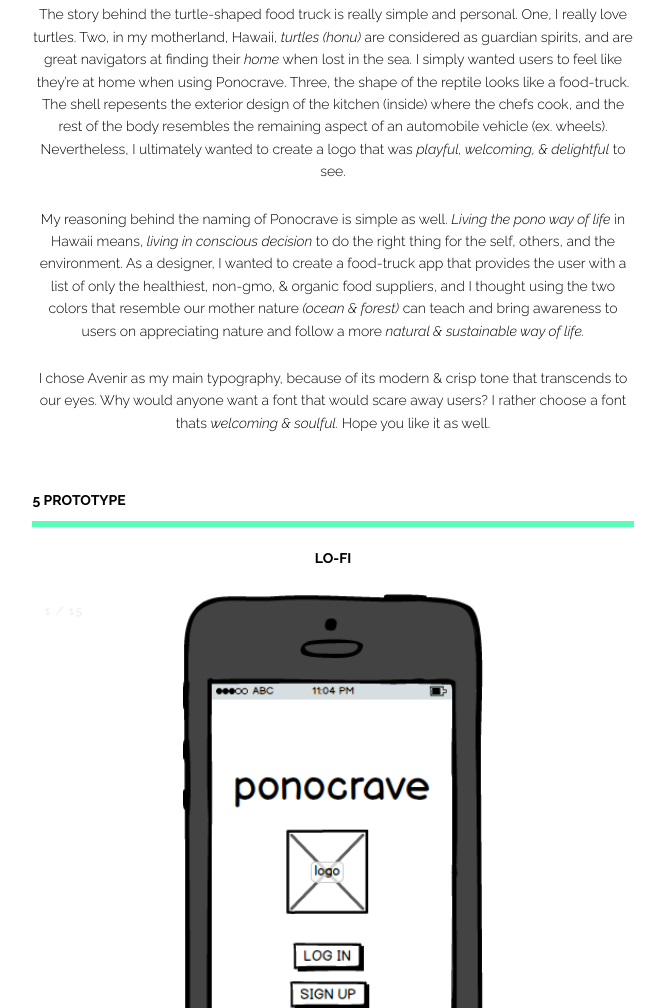
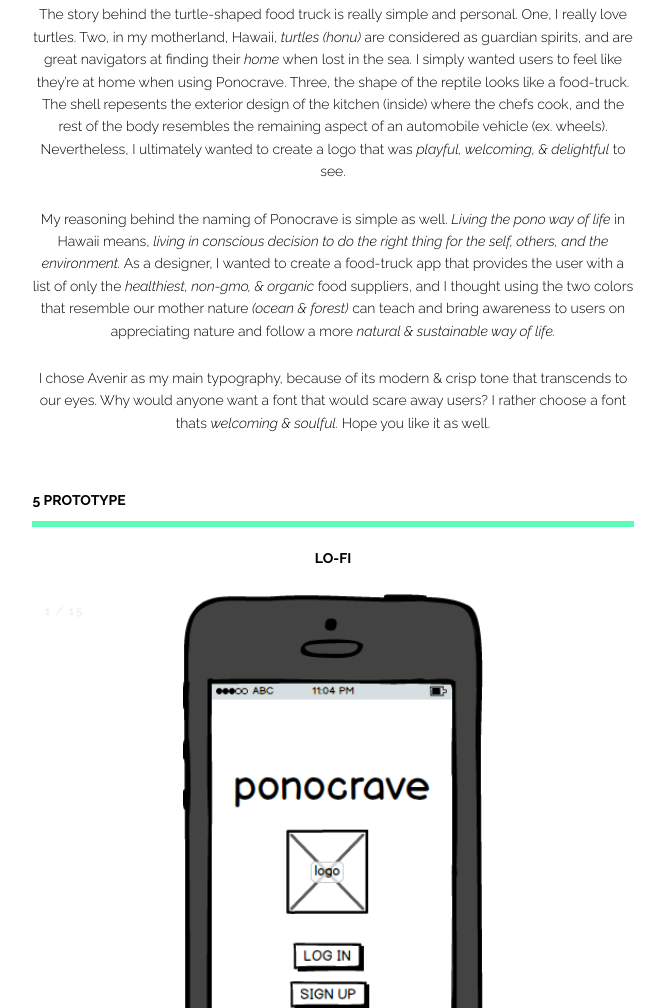
Before and after one commit to roberthkameda/roberthirokameda.github.io, a plain HTML site: page ponocrave.html in a window 1280 px wide. Shown: the part 5289-6297 px from the top of the page, without its empty margins (307-972 px from the left). Drawn offline with nearby package versions, Linux system fonts and the light colour scheme.

Commit message:
portfolio

```diff
--- a/ponocrave.html
+++ b/ponocrave.html
@@ -258,7 +258,7 @@
         <div class=pcsgbody style="margin-top: 20px">
           <p>The story behind the turtle-shaped food truck is really simple and personal. One, I really love turtles. Two, in my motherland, Hawaii, <i>turtles (honu)</i> are considered as guardian spirits, and are great navigators at finding their <i>home</i> when lost in the sea. I simply wanted users to feel like they’re at home when using Ponocrave. Three, the shape of the reptile looks like a food-truck. The shell repesents the exterior design of the kitchen (inside) where the chefs cook, and the rest of the body resembles the remaining aspect of an automobile vehicle (ex. wheels). Nevertheless, I ultimately wanted to create a logo that was <i>playful, welcoming, & delightful</i> to see.</p>
 
-          <p>My reasoning behind the naming of Ponocrave is simple as well. <i>Living the pono way of life</i> in Hawaii means, <i>living in conscious decision</i> to do the right thing for the self, others, and the environment. As a designer, I wanted to create a food-truck app that provides the user with a list of only the healthiest, non-gmo, & organic food suppliers, and I thought using the two colors that resemble our mother nature <i>(ocean & forest)</i> can teach and bring awareness to users on appreciating nature and follow a more <i>natural & sustainable way of life.</i></p>
+          <p>My reasoning behind the naming of Ponocrave is simple as well. <i>Living the pono way of life</i> in Hawaii means, <i>living in conscious decision to do the right thing for the self, others, and the environment.</i> As a designer, I wanted to create a food-truck app that provides the user with a list of only the <i>healthiest, non-gmo, & organic</i> food suppliers, and I thought using the two colors that resemble our mother nature <i>(ocean & forest)</i> can teach and bring awareness to users on appreciating nature and follow a more <i>natural & sustainable way of life.</i></p>
 
           <p>I chose Avenir as my main typography, because of its modern & crisp tone that transcends to our eyes. Why would anyone want a font that would scare away users? I rather choose a font thats <i>welcoming & soulful.</i> Hope you like it as well.</p>
         </div>
```
